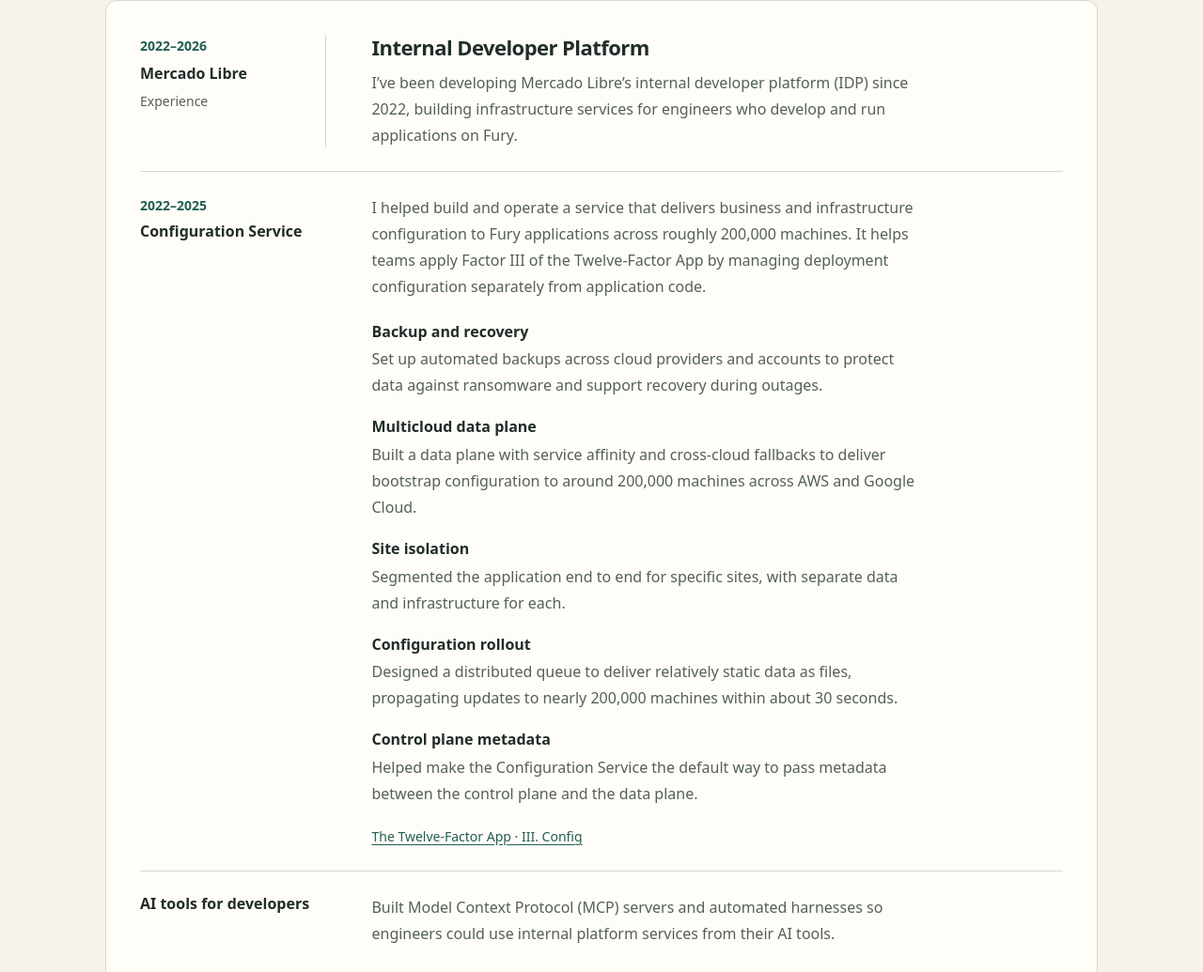
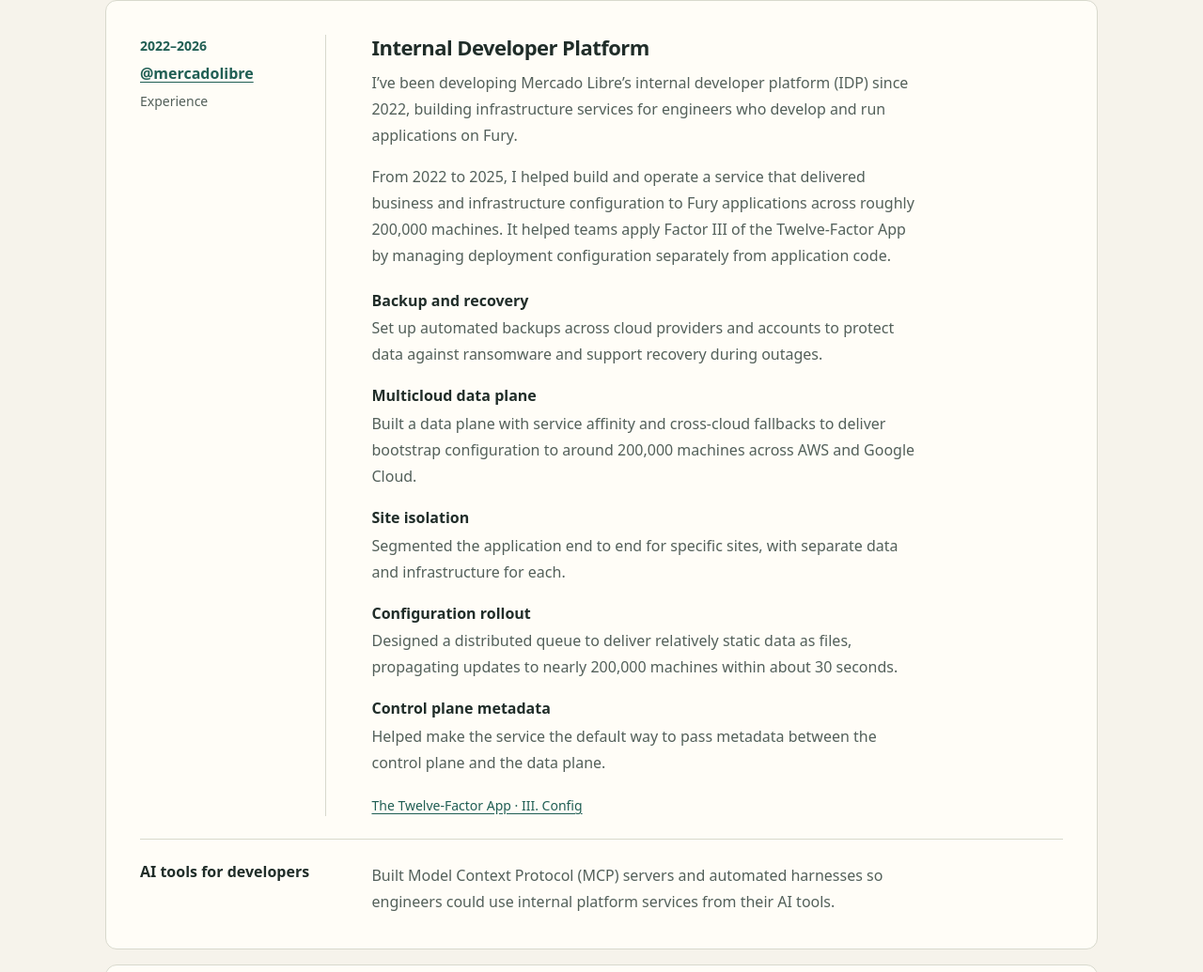
Before and after one commit to gustavobarretto/gustavobarretto.com, an Astro site: page /work in a window 1280 px wide. Shown: the part 460-1495 px from the top of the page at 94% size. Built offline with nearby package versions, Linux system fonts and the light colour scheme; Astro itself is replaced by a stand-in of ours.

Commit message:
content: consolidate Mercado Libre work and remove the Slicefair date

```diff
--- /dev/null
+++ b/src/components/WorkHighlights.astro
@@ -0,0 +1,17 @@
+---
+interface Props {
+  highlights: Array<{ title: string; description: string }>;
+}
+
+const { highlights } = Astro.props;
+---
+{highlights.length > 0 && (
+  <dl class="work-highlights">
+    {highlights.map(({ title, description }) => (
+      <div>
+        <dt>{title}</dt>
+        <dd>{description}</dd>
+      </div>
+    ))}
+  </dl>
+)}
--- a/src/content.config.ts
+++ b/src/content.config.ts
@@ -13,24 +13,28 @@ const devlogs = defineCollection({
   }),
 });
 
+const workHighlights = z.array(z.object({
+  title: z.string(),
+  description: z.string(),
+})).default([]);
+
 const work = defineCollection({
   loader: glob({ pattern: "**/*.{yaml,yml,json}", base: "./src/content/work" }),
   schema: z.object({
     title: z.string(),
     description: z.string(),
     kind: z.enum(["experience", "project"]).default("project"),
-    period: z.string(),
+    period: z.string().optional(),
     organization: z.string(),
+    organizationUrl: z.string().url().optional(),
     role: z.string().optional(),
     details: z.array(z.string()).default([]),
+    highlights: workHighlights,
     initiatives: z.array(z.object({
       title: z.string(),
       period: z.string().optional(),
       description: z.string(),
-      highlights: z.array(z.object({
-        title: z.string(),
-        description: z.string(),
-      })).default([]),
+      highlights: workHighlights,
       reference: z.object({
         label: z.string(),
         url: z.string().url(),
@@ -40,7 +44,7 @@ const work = defineCollection({
     logo: z.string().optional(),
     linkSecondary: z.string().url().optional(),
     linkSecondaryLabel: z.string().optional(),
-    date: z.coerce.date(),
+    date: z.coerce.date().optional(),
   }),
 });
 
--- a/src/content/work/mercado-libre.yaml
+++ b/src/content/work/mercado-libre.yaml
@@ -1,5 +1,6 @@
 title: Internal Developer Platform
-organization: Mercado Libre
+organization: "@mercadolibre"
+organizationUrl: https://x.com/mercadolibre
 period: "2022–2026"
 kind: experience
 date: 2026-01-01
@@ -7,40 +8,39 @@ description: >-
   I’ve been developing Mercado Libre’s internal developer platform (IDP) since
   2022, building infrastructure services for engineers who develop and run
   applications on Fury.
+details:
+  - >-
+    From 2022 to 2025, I helped build and operate a service that delivered
+    business and infrastructure configuration to Fury applications across
+    roughly 200,000 machines. It helped teams apply Factor III of the
+    Twelve-Factor App by managing deployment configuration separately from
+    application code.
+highlights:
+  - title: "Backup and recovery"
+    description: >-
+      Set up automated backups across cloud providers and accounts to
+      protect data against ransomware and support recovery during outages.
+  - title: "Multicloud data plane"
+    description: >-
+      Built a data plane with service affinity and cross-cloud fallbacks
+      to deliver bootstrap configuration to around 200,000 machines
+      across AWS and Google Cloud.
+  - title: "Site isolation"
+    description: >-
+      Segmented the application end to end for specific sites, with
+      separate data and infrastructure for each.
+  - title: "Configuration rollout"
+    description: >-
+      Designed a distributed queue to deliver relatively static data as
+      files, propagating updates to nearly 200,000 machines within
+      about 30 seconds.
+  - title: "Control plane metadata"
+    description: >-
+      Helped make the service the default way to pass metadata between the
+      control plane and the data plane.
+linkSecondary: https://12factor.net/config
+linkSecondaryLabel: "The Twelve-Factor App · III. Config"
 initiatives:
-  - title: Configuration Service
-    period: "2022–2025"
-    description: >-
-      I helped build and operate a service that delivers business and
-      infrastructure configuration to Fury applications across roughly
-      200,000 machines. It helps teams apply Factor III of the Twelve-Factor
-      App by managing deployment configuration separately from application code.
-    reference:
-      label: "The Twelve-Factor App · III. Config"
-      url: https://12factor.net/config
-    highlights:
-      - title: "Backup and recovery"
-        description: >-
-          Set up automated backups across cloud providers and accounts to
-          protect data against ransomware and support recovery during outages.
-      - title: "Multicloud data plane"
-        description: >-
-          Built a data plane with service affinity and cross-cloud fallbacks
-          to deliver bootstrap configuration to around 200,000 machines
-          across AWS and Google Cloud.
-      - title: "Site isolation"
-        description: >-
-          Segmented the application end to end for specific sites, with
-          separate data and infrastructure for each.
-      - title: "Configuration rollout"
-        description: >-
-          Designed a distributed queue to deliver relatively static data as
-          files, propagating updates to nearly 200,000 machines within
-          about 30 seconds.
-      - title: "Control plane metadata"
-        description: >-
-          Helped make the Configuration Service the default way to pass
-          metadata between the control plane and the data plane.
   - title: AI tools for developers
     description: >-
       Built Model Context Protocol (MCP) servers and automated harnesses so
--- a/src/content/work/slicefair.yaml
+++ b/src/content/work/slicefair.yaml
@@ -1,10 +1,8 @@
 title: Slicefair
 organization: Slicefair
-period: "2024"
 kind: project
 description: "Building Slicefair, a suite of products that bring people closer and simplify everyday routines. Mamão helps couples share moments and organize life together, while Anamnese turns consultation recordings into transcriptions and structured clinical notes with AI, ready for professional review."
 link: "https://slicefair.io/"
 linkSecondary: "https://www.behance.net/gallery/209248537/Slicefair-App-Divisao-de-Despesas-Brand-Identity?locale=pt_BR"
 linkSecondaryLabel: "Brand identity on Behance"
 logo: "/slicefair-logo.png"
-date: 2024-10-04
--- a/src/pages/work/index.astro
+++ b/src/pages/work/index.astro
@@ -1,10 +1,15 @@
 ---
 import BaseLayout from "@/layouts/BaseLayout.astro";
+import WorkHighlights from "@/components/WorkHighlights.astro";
 import { PROFILE, SITE } from "@/config";
 import { getCollection } from "astro:content";
 
 const work = (await getCollection("work"))
-  .sort((a, b) => b.data.date.valueOf() - a.data.date.valueOf() || a.id.localeCompare(b.id));
+  .sort((a, b) => {
+    const firstDate = a.data.date?.valueOf() ?? Number.NEGATIVE_INFINITY;
+    const secondDate = b.data.date?.valueOf() ?? Number.NEGATIVE_INFINITY;
+    return firstDate === secondDate ? a.id.localeCompare(b.id) : secondDate - firstDate;
+  });
 ---
 <BaseLayout title="Work" description="Selected work, professional experience, and personal projects by Gustavo Barretto.">
   <header class="profile">
@@ -26,8 +31,12 @@ const work = (await getCollection("work"))
           <article>
             <div class="work-row">
               <div class="work-meta">
-                <p class="work-period">{data.period}</p>
-                <p class="work-organization">{data.organization}</p>
+                {data.period && <p class="work-period">{data.period}</p>}
+                <p class="work-organization">
+                  {data.organizationUrl ? (
+                    <a href={data.organizationUrl} target="_blank" rel="noopener noreferrer">{data.organization}</a>
+                  ) : data.organization}
+                </p>
                 <p class="work-kind">{data.kind === "experience" ? "Experience" : "Personal project"}</p>
               </div>
               <div>
@@ -37,6 +46,7 @@ const work = (await getCollection("work"))
                 <div class="editorial-copy">
                   <p>{data.description}</p>
                   {data.details.map((paragraph) => <p>{paragraph}</p>)}
+                  <WorkHighlights highlights={data.highlights} />
                 </div>
                 {data.linkSecondary && data.linkSecondaryLabel && (
                   <p class="work-links"><a href={data.linkSecondary} target="_blank" rel="noopener noreferrer">{data.linkSecondaryLabel}</a></p>
@@ -53,16 +63,7 @@ const work = (await getCollection("work"))
                     </div>
                     <div class="editorial-copy">
                       <p>{initiative.description}</p>
-                      {initiative.highlights.length > 0 && (
-                        <dl class="work-highlights">
-                          {initiative.highlights.map((highlight) => (
-                            <div>
-                              <dt>{highlight.title}</dt>
-                              <dd>{highlight.description}</dd>
-                            </div>
-                          ))}
-                        </dl>
-                      )}
+                      <WorkHighlights highlights={initiative.highlights} />
                       {initiative.reference && (
                         <p class="work-links"><a href={initiative.reference.url}>{initiative.reference.label}</a></p>
                       )}
--- a/src/styles/global.css
+++ b/src/styles/global.css
@@ -159,7 +159,7 @@
 .profile-intro { padding-inline-start: clamp(1.5rem, 4vw, 3rem); border-inline-start: 1px solid var(--border); }
 .profile-intro p { max-width: 31ch; margin: 0 0 .75rem; }
 
-.profile-intro a, .work-links a, .editorial-copy a, .back-link, .breadcrumb {
+.profile-intro a, .work-organization a, .work-links a, .editorial-copy a, .back-link, .breadcrumb {
   color: var(--highlight);
   text-decoration: underline;
   text-underline-offset: .2em;
```
Also changed, not shown: README.md.
